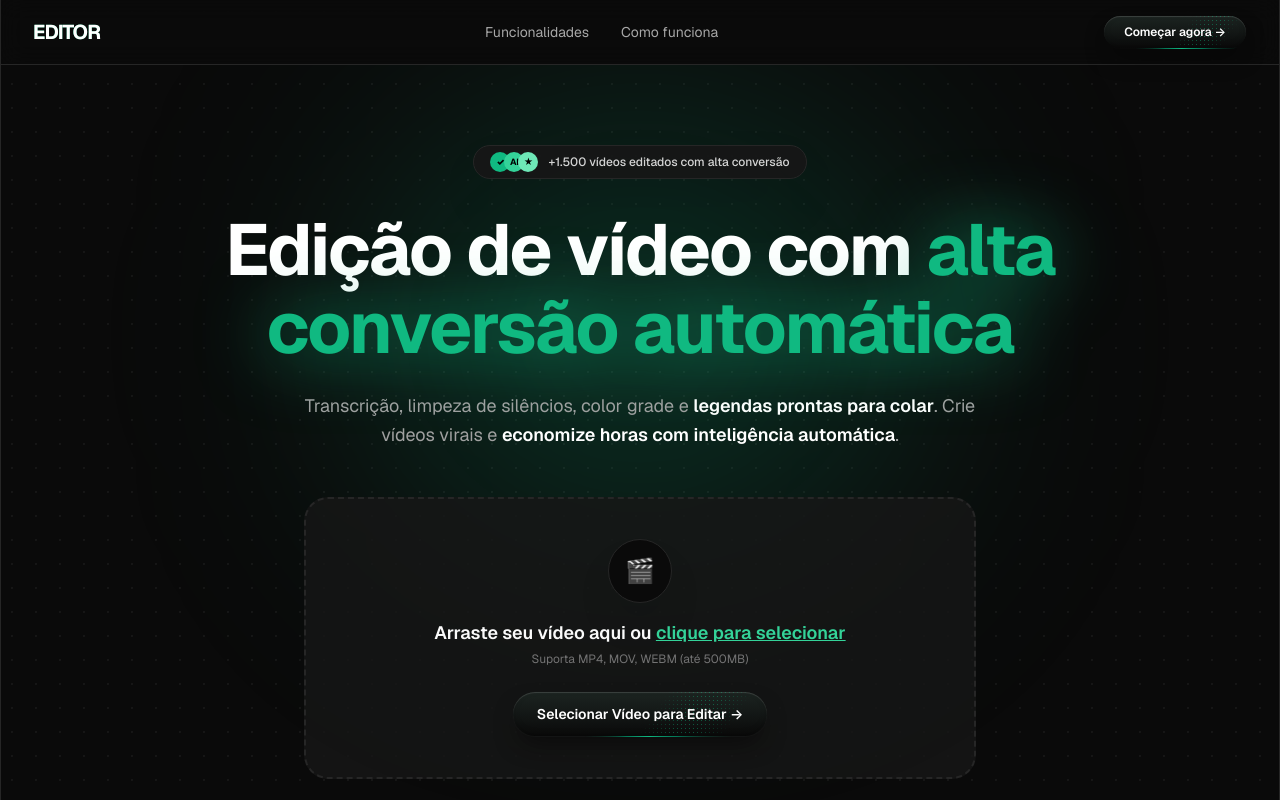
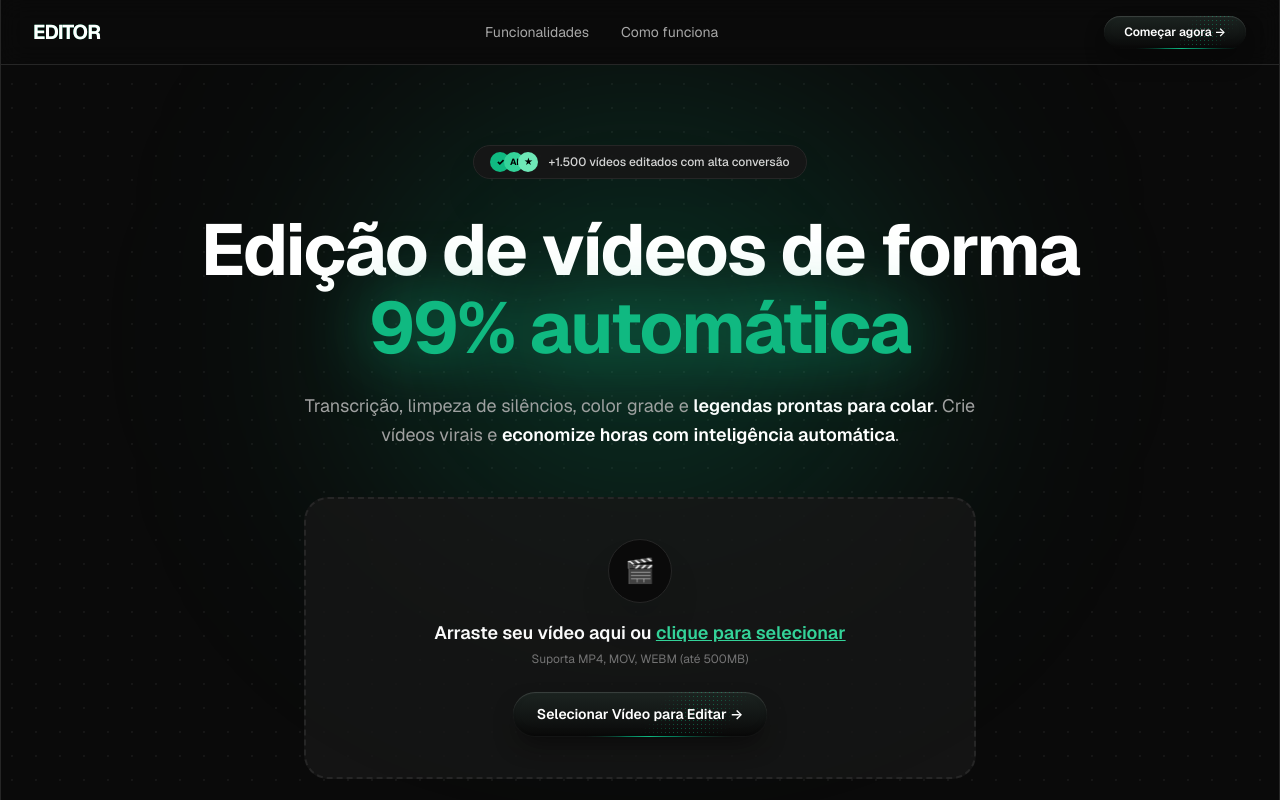
Before and after one commit to ruanhoracio-ue/editorextremo, a Next.js app in the folder frontend/: page / in a window 1280 px wide. Shown: the top 800 px of the page. Built offline with nearby package versions, Linux system fonts and the light colour scheme; no server answers.

Commit message:
fix: headline alterada para 'Edição de vídeos de forma 99% automática'

```diff
--- a/frontend/src/app/page.tsx
+++ b/frontend/src/app/page.tsx
@@ -85,9 +85,9 @@ export default function HomePage() {
           {/* Pure Headline (NO Card Container Behind It) */}
           <div className="animate-in text-center max-w-5xl mx-auto">
             <h1 className="mx-auto max-w-4xl text-5xl font-bold leading-[1.08] tracking-tight text-white sm:text-6xl lg:text-7xl font-sans">
-              Edição de vídeo com{" "}
+              Edição de vídeos de forma{" "}
               <span className="text-[#10b981] drop-shadow-[0_0_35px_rgba(16,185,129,0.75)] font-extrabold">
-                alta conversão automática
+                99% automática
               </span>
             </h1>
             <p className="mx-auto mt-6 max-w-2xl text-base leading-relaxed text-[#a1a1a1] sm:text-lg font-normal">
```
